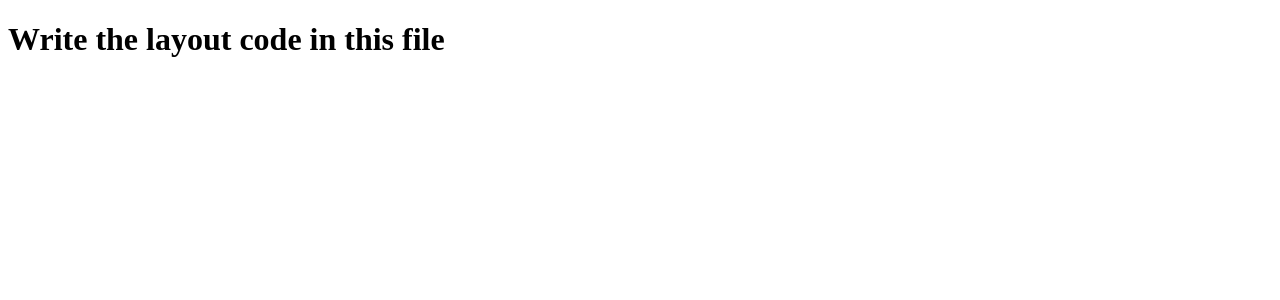
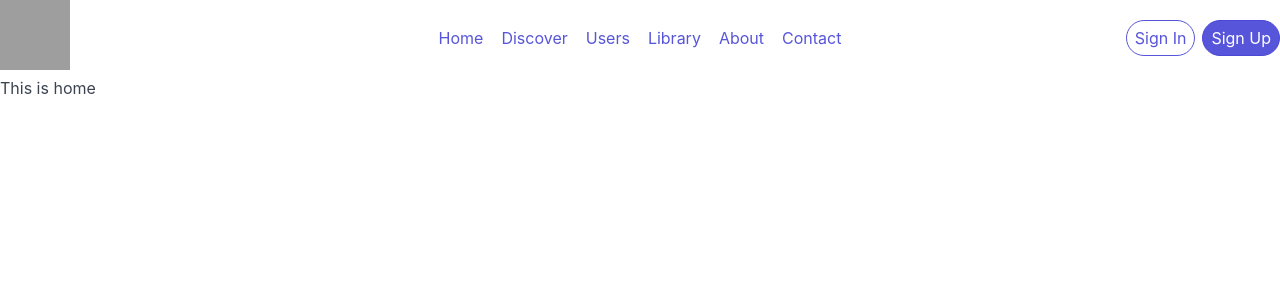
Before and after one commit to MiladZiai/Musistik, a Node server app: page / in a window 1280 px wide. Shown: the top 300 px of the page. Run offline with Node 20, Linux system fonts and the light colour scheme; some libraries are stand-ins or nearby versions; grey boxes are pictures that could not be loaded.

Commit message:
navbar done

```diff
--- a/app.js
+++ b/app.js
@@ -5,10 +5,15 @@ const path = require('path')
 
 const app = express()
 
+app.use(bodyParser.json())
+app.use(bodyParser.urlencoded({extended: true}))
+
 app.set('views', path.join("", "views"));
 app.engine('hbs', expressHandlebars({
   defaultLayout: 'main.hbs',
 }))
+
+app.use(express.static(path.join(__dirname, '/views/public')))
 
 app.set('view engine', 'hbs');
 
@@ -16,6 +21,14 @@ app.get('/', (req, res) => {
   res.render("home.hbs")
 })
 
+app.get('/about', (req, res) => {
+  res.render("about.hbs")
+})
+
+app.get('/contact', (req, res) => {
+  res.render("contact.hbs")
+})
+
 app.listen(8080, () => {
   console.log("##### Web app listening on port: 8080 #####")
 })
--- a/package.json
+++ b/package.json
@@ -11,7 +11,8 @@
   "dependencies": {
     "body-parser": "^1.19.0",
     "express": "^4.17.1",
-    "express-handlebars": "^5.2.0"
+    "express-handlebars": "^5.2.0",
+    "spectre.css": "^0.5.9"
   },
   "description": ""
 }
--- a/views/home.hbs
+++ b/views/home.hbs
@@ -0,0 +1 @@
+<p>This is home</p>
--- a/views/layouts/main.hbs
+++ b/views/layouts/main.hbs
@@ -4,11 +4,34 @@
         <meta charset="UTF-8">
         <meta name="viewport" content="width=device-width, initial-scale=1.0">
         <title>Musistik</title>
+        <link rel="stylesheet" type="text/css" href="/css/layout.css">
+        <link rel="stylesheet" href="https://unpkg.com/spectre.css/dist/spectre.min.css">
+        <link rel="stylesheet" href="https://unpkg.com/spectre.css/dist/spectre-exp.min.css">
+        <link rel="stylesheet" href="https://unpkg.com/spectre.css/dist/spectre-icons.min.css">
     </head>
 
     <body>
-    <h1>Write the layout code in this file</h1>
+        <!-- NAV -->
+        <header class="navbar">
+            <section class="navbar-section"><a href="/" style="box-shadow:none;"><img src="Logo.png" width="70px" height="70"></a>
+            </section>
+            <section class="navbar-center">
+                <a href="/" class="btn btn-link">Home</a>
+                <a href="/discover" class="btn btn-link">Discover</a>
+                <a href="/users" class="btn btn-link">Users</a>
+                <a href="/library" class="btn btn-link">Library</a>
+                <a href="/about" class="btn btn-link">About</a>
+                <a href="/contact" class="btn btn-link">Contact</a>
+            </section>
+            <section class="navbar-section">
+                <div class="input-group input-inline">
+                <a href="/signIn" class="btn" style="margin-right: 1vh; border-radius: 4vh">Sign In</a>
+                <a href="/signUp" class="btn btn-primary input-group-btn" style="border-radius: 4vh;">Sign Up</a>
+                </div>
+            </section>
+        </header>
+
+
         {{{body}}}
     </body>
-
 </html>
```
Also changed, not shown: 2 other files. Lines whose indentation alone changed are shown as unchanged.
